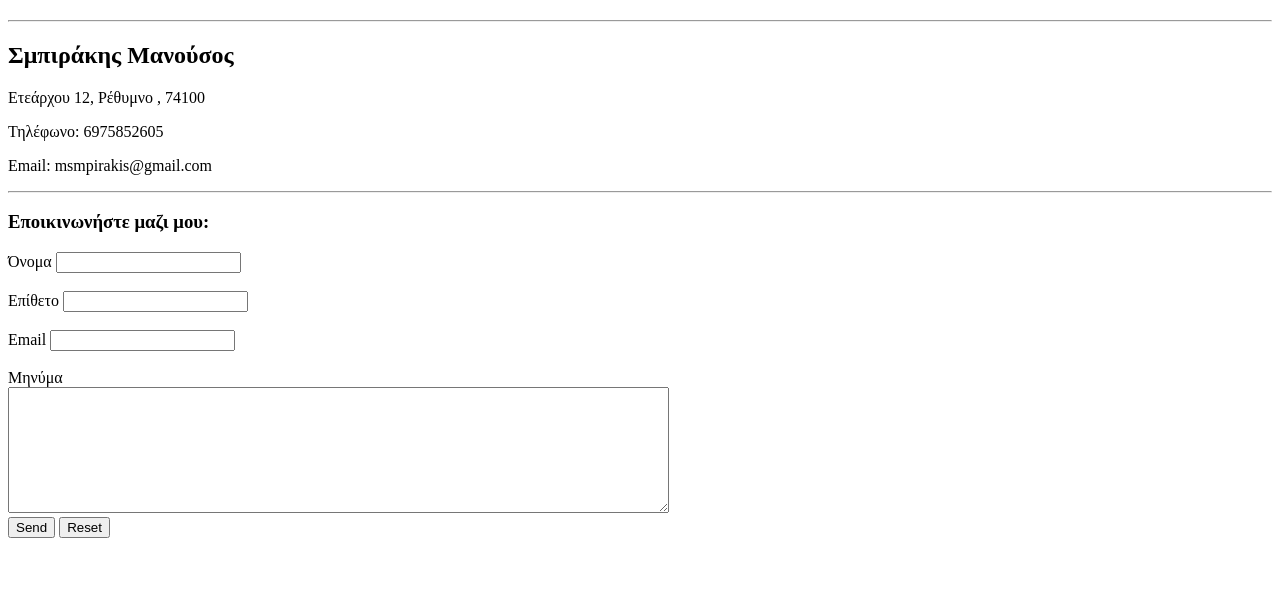
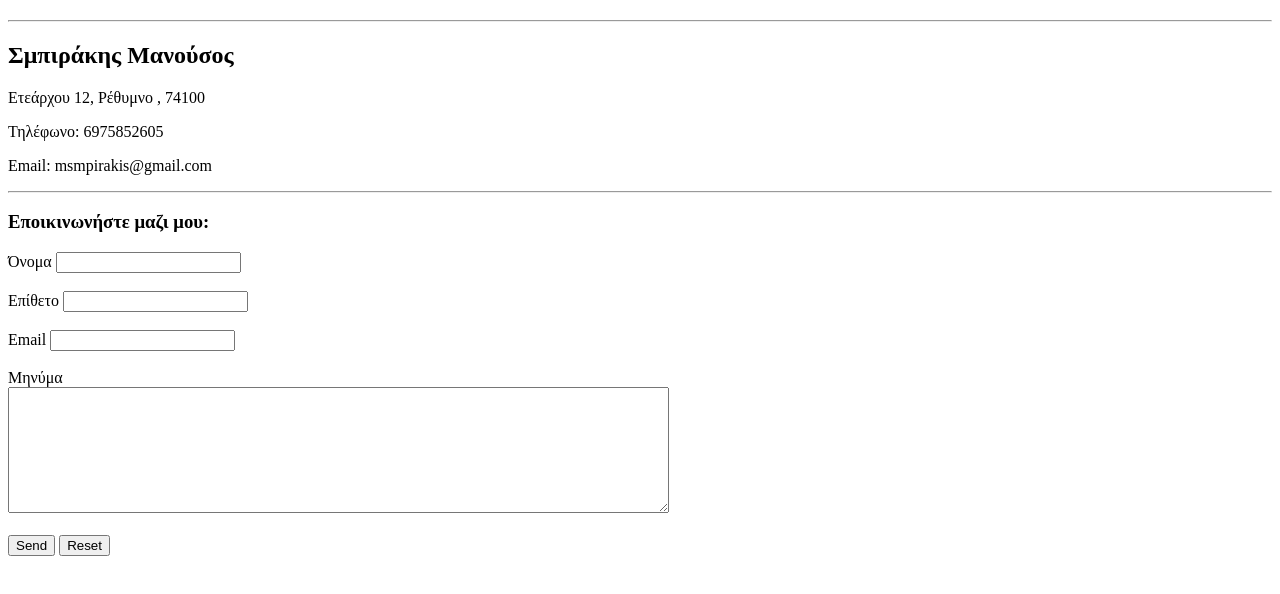
Before and after one commit to Wh1sp3r3r/my_cv, a plain HTML site: page contact.html in a window 1280 px wide. Shown: the part 60-654 px from the top of the page. Drawn offline with Linux system fonts and the light colour scheme.

Commit message:
Update contact.html

```diff
--- a/contact.html
+++ b/contact.html
@@ -20,7 +20,7 @@
   <label for="">Όνομα</label> <input type="text" name="Name" value=""> <br> <br>
   <label for="">Επίθετο</label> <input type="text" name="Surname" value=""> <br> <br>
   <label for="">Email</label> <input type="email" name="Email" value=""> <br> <br>
-  <label for="">Μηνύμα</label> <br> <textarea name="Message" rows="8" cols="80"></textarea> <br>
+  <label for="">Μηνύμα</label> <br> <textarea name="Message" rows="8" cols="80"></textarea> <br> <br>
   <input type="submit" name="Send" value="Send">
   <input type="reset" name="Reset" value="Reset">
 
```
